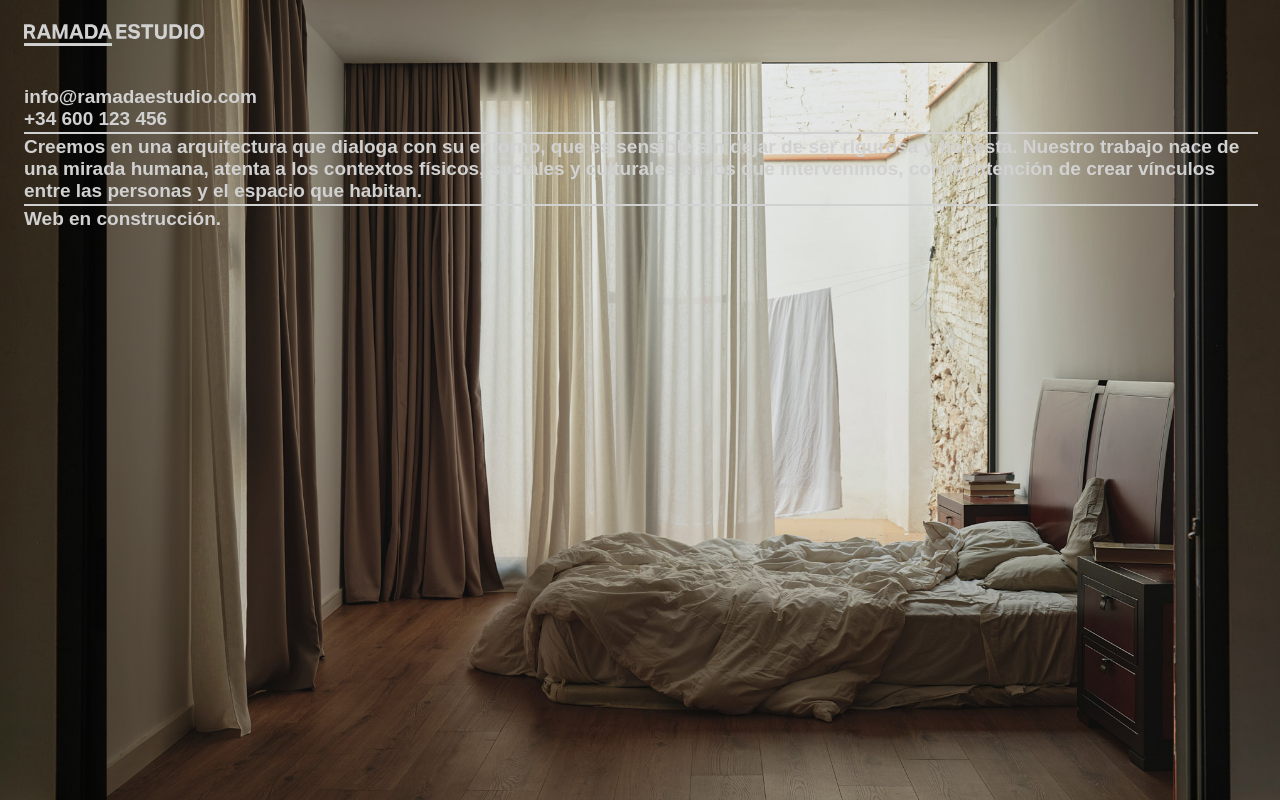
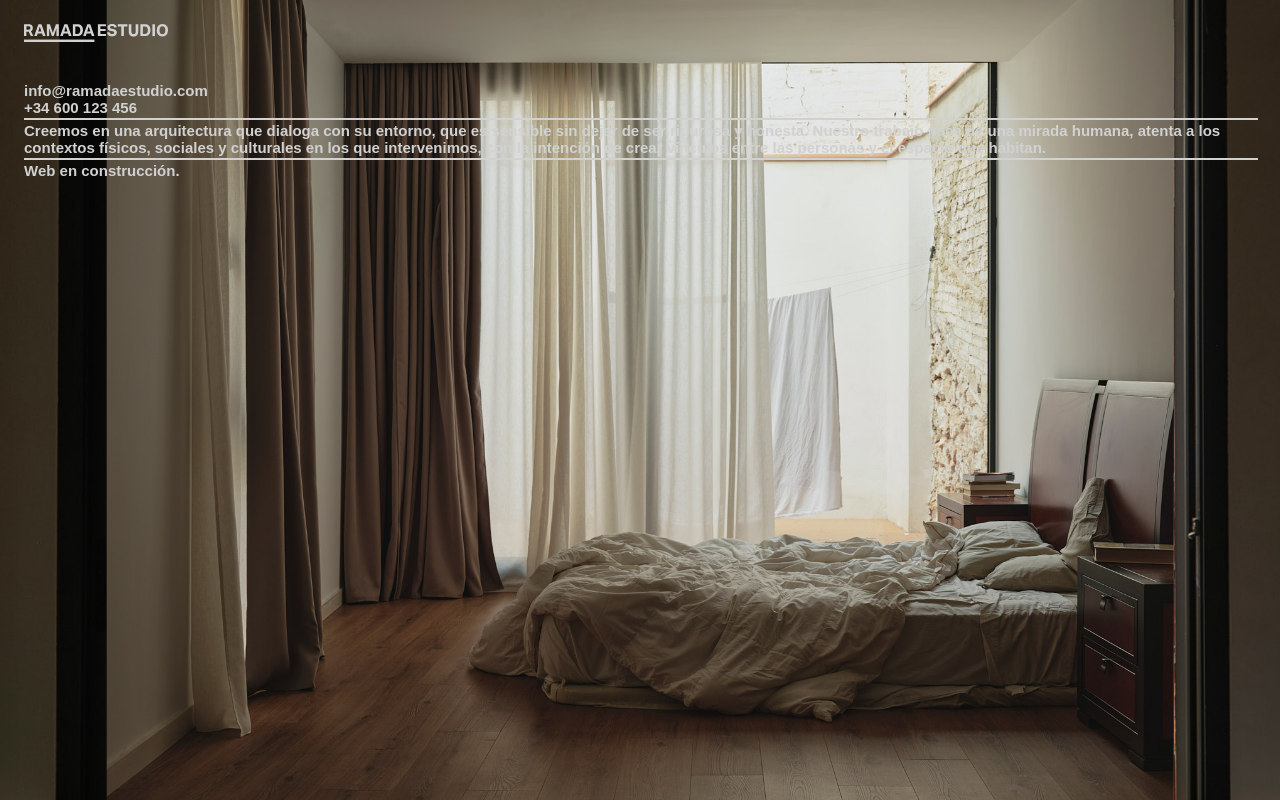
Before and after one commit to Miguelramal/ramadawip, a plain HTML site: page index.html in a window 1280 px wide. Drawn offline with Linux system fonts and the light colour scheme.

Commit message:
Update style.css

```diff
--- a/assets/css/style.css
+++ b/assets/css/style.css
@@ -88,8 +88,24 @@ html, body {
 }
 
 /* =========================
-   MOBILE VERSION
+   VERSION < 1440px
 ========================= */
+
+@media (max-width: 1440px) {
+
+    .overlay .logo {
+        width: 144px; /* -20% */
+    }
+
+    .overlay .text,
+    .overlay .contact {
+        font-size: 15px; /* -20% */
+    }
+
+    .overlay .line {
+        border-width: 1.4px;
+    }
+}
 
 @media (max-width: 768px) {
 
```
